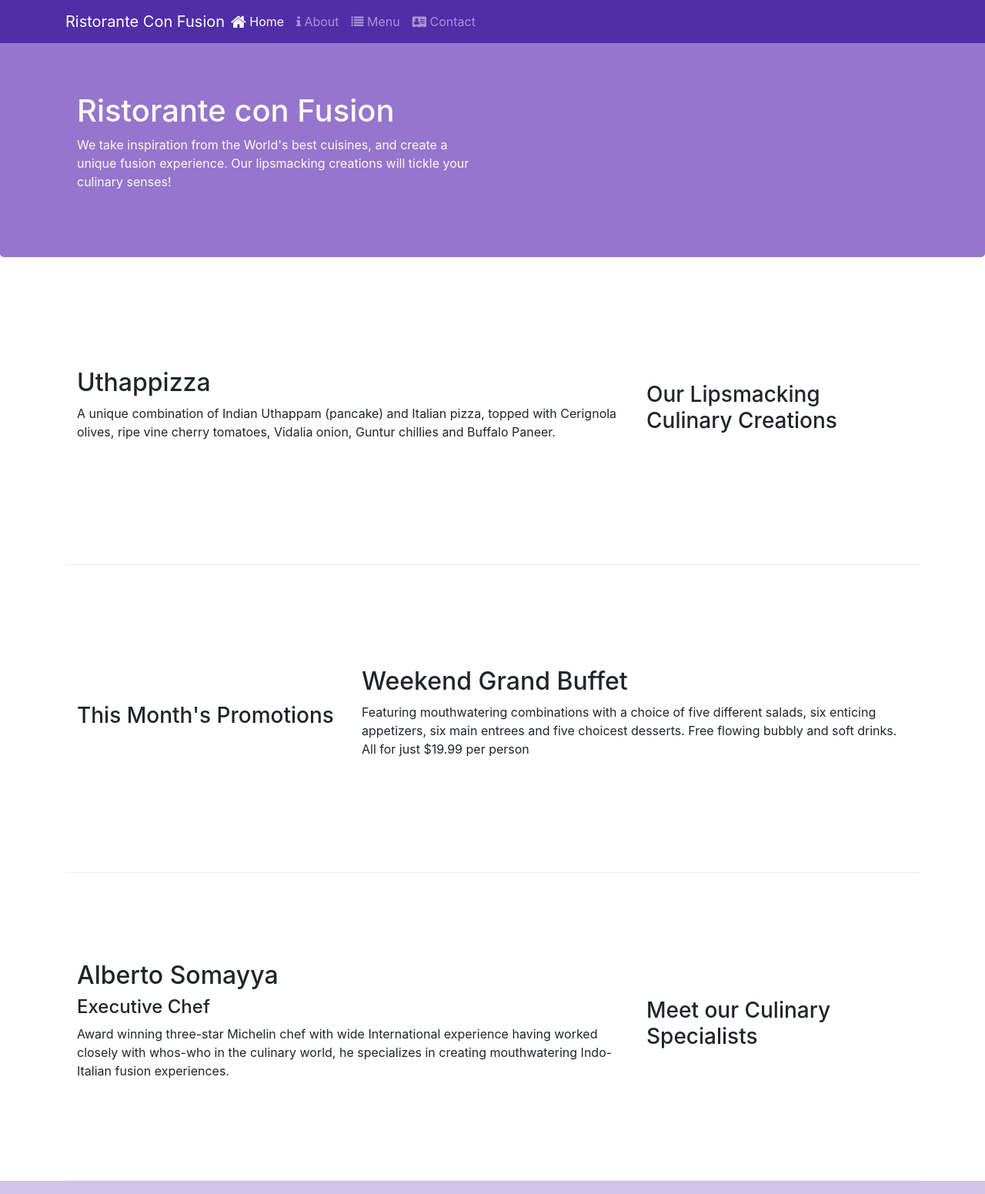
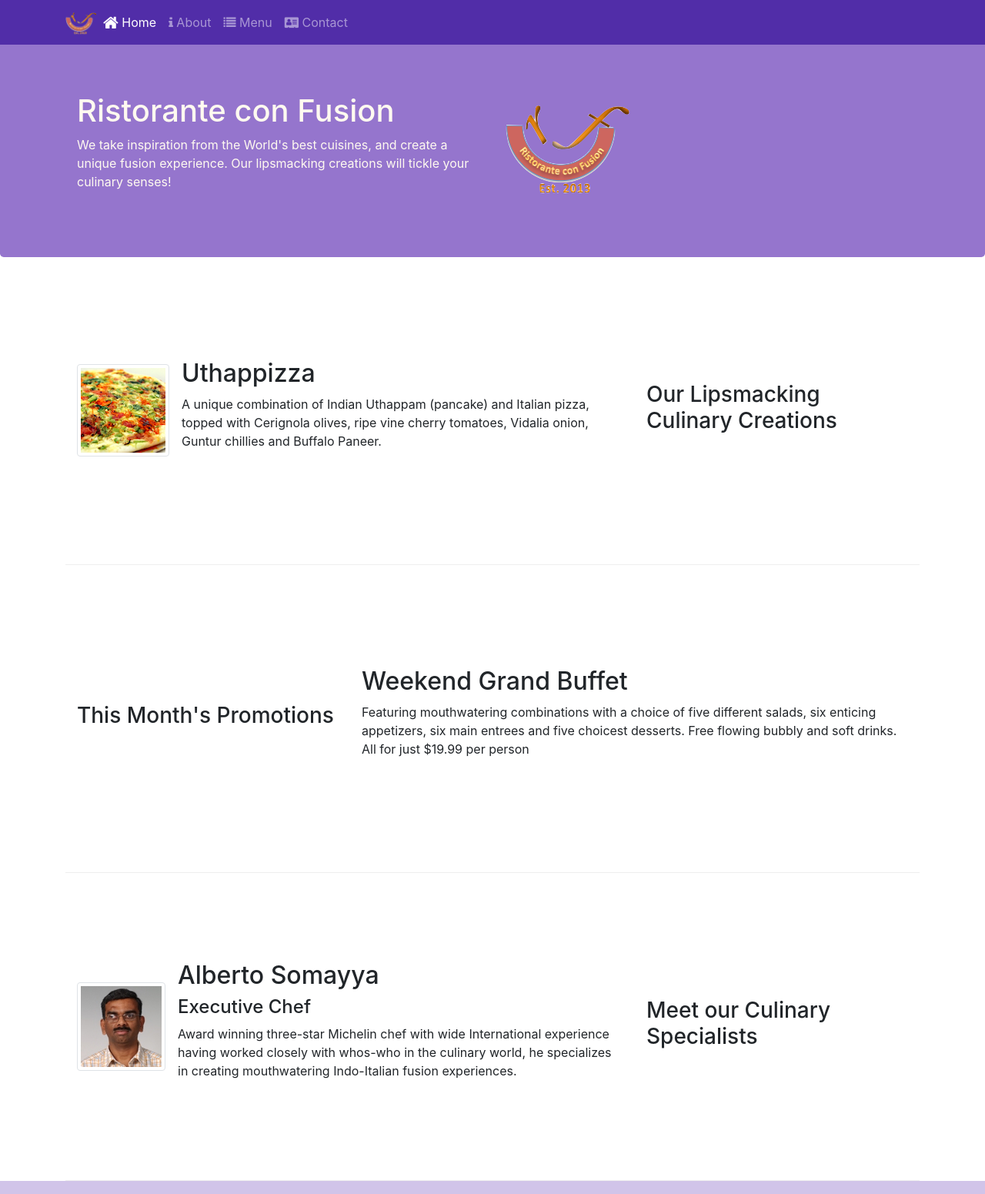
Before and after one commit to bansalc73/webDev, a website: page index.html in a window 1280 px wide. Shown: the top 1551 px of the page at 77% size. Drawn offline with nearby package versions, Linux system fonts and the light colour scheme.

Commit message:
images and media

```diff
--- a/index.html
+++ b/index.html
@@ -21,13 +21,16 @@
             <button class="navbar-toggler" type="button" data-toggle="collapse" data-target="#Navbar">
                 <span class="navbar-toggler-icon"></span>
             </button>
-            <a href="#" class="navbar-brand mr-auto">Ristorante Con Fusion</a>
+            <a href="#" class="navbar-brand mr-auto"><img src="img/logo.png" height="30" width="41"> </a>
             <div class="collapse navbar-collapse" id="Navbar">
                 <ul class="navbar-nav mr-auto">
-                <li class="nav-item active"><a href="#" class="nav-link"><span class="fa fa-home fa-lg"></span> Home</a> </li>
-                <li class="nav-item"><a href="./aboutus.html" class="nav-link"><span class="fa fa-info"></span> About</a> </li>
+                    <li class="nav-item active"><a href="#" class="nav-link"><span class="fa fa-home fa-lg"></span>
+                            Home</a> </li>
+                    <li class="nav-item"><a href="./aboutus.html" class="nav-link"><span class="fa fa-info"></span>
+                            About</a> </li>
                     <li class="nav-item"><a href="#" class="nav-link"><span class="fa fa-list"></span> Menu</a> </li>
-                <li class="nav-item"><a href="contactus.html" class="nav-link"><span class="fa fa-address-card"></span> Contact</a> </li>
+                    <li class="nav-item"><a href="contactus.html" class="nav-link"><span
+                                class="fa fa-address-card"></span> Contact</a> </li>
                 </ul>
             </div>
         </div>
@@ -38,9 +41,11 @@
             <div class="row row-header">
                 <div class="col-12 col-sm-6">
                     <h1>Ristorante con Fusion</h1>
-                    <p>We take inspiration from the World's best cuisines, and create a unique fusion experience. Our lipsmacking creations will tickle your culinary senses!</p>
+                    <p>We take inspiration from the World's best cuisines, and create a unique fusion experience. Our
+                        lipsmacking creations will tickle your culinary senses!</p>
                 </div>
-                <div class="col-12 col-sm">
+                <div class="col-12 col-sm align-self-center">
+                    <img src="img/logo.png" alt="" class="img-fluid">
                 </div>
             </div>
         </div>
@@ -52,8 +57,15 @@
                 <h3>Our Lipsmacking Culinary Creations</h3>
             </div>
             <div class="col col-sm col-md order-sm-first">
-                <h2>Uthappizza</h2>
-                <p class="d-none d-sm-block">A unique combination of Indian Uthappam (pancake) and Italian pizza, topped with Cerignola olives, ripe vine cherry tomatoes, Vidalia onion, Guntur chillies and Buffalo Paneer.</p>
+                <div class="media">
+                    <img src="img/uthappizza.png" class="d-flex mr-3 img-thumbnail align-self-center" alt="uthapizza">
+                    <div class="media-body">
+                        <h2 class="mt-0">Uthappizza</h2>
+                        <p class="d-none d-sm-block">A unique combination of Indian Uthappam (pancake) and Italian
+                            pizza, topped with Cerignola olives, ripe vine cherry tomatoes, Vidalia onion, Guntur
+                            chillies and Buffalo Paneer.</p>
+                    </div>
+                </div>
             </div>
         </div>
 
@@ -64,7 +76,9 @@
             </div>
             <div class="col col-sm col-md">
                 <h2>Weekend Grand Buffet</h2>
-                <p class="d-none d-sm-block">Featuring mouthwatering combinations with a choice of five different salads, six enticing appetizers, six main entrees and five choicest desserts. Free flowing bubbly and soft drinks. All for just $19.99 per person </p>
+                <p class="d-none d-sm-block">Featuring mouthwatering combinations with a choice of five different
+                    salads, six enticing appetizers, six main entrees and five choicest desserts. Free flowing bubbly
+                    and soft drinks. All for just $19.99 per person </p>
             </div>
         </div>
 
@@ -73,9 +87,16 @@
                 <h3>Meet our Culinary Specialists</h3>
             </div>
             <div class="col col-sm col-md order-sm-first">
-                <h2>Alberto Somayya</h2>
+                <div class="media">
+                    <img src="img/alberto.png" class="d-flex mr-3 img-thumbnail align-self-center" alt="alberto">
+                    <div class="media-body">
+                    <h2 class="mt-0">Alberto Somayya</h2>
                     <h4>Executive Chef</h4>
-                <p class="d-none d-sm-block">Award winning three-star Michelin chef with wide International experience having worked closely with whos-who in the culinary world, he specializes in creating mouthwatering Indo-Italian fusion experiences. </p>
+                    <p class="d-none d-sm-block">Award winning three-star Michelin chef with wide International experience
+                        having worked closely with whos-who in the culinary world, he specializes in creating mouthwatering
+                        Indo-Italian fusion experiences. </p>
+                    </div>
+                </div>
             </div>
         </div>
     </div>
@@ -98,19 +119,25 @@
                         121, Clear Water Bay Road<br>
                         Clear Water Bay, Kowloon<br>
                         HONG KONG<br>
-		              <i class="fa fa-phone fa-lg"></i>  +852 1234 5678<br>
-		              <i class="fa fa-fax fa-lg"></i>  +852 8765 4321<br>
-		              <i class="fa fa-envelope fa-lg"></i>  <a href="mailto:confusion@food.net">confusion@food.net</a>
+                        <i class="fa fa-phone fa-lg"></i> +852 1234 5678<br>
+                        <i class="fa fa-fax fa-lg"></i> +852 8765 4321<br>
+                        <i class="fa fa-envelope fa-lg"></i> <a href="mailto:confusion@food.net">confusion@food.net</a>
                     </address>
                 </div>
                 <div class="col-12 col-sm-4 align-self-center">
                     <div class="text-center">
-                        <a class="btn btn-social-icon btn-google" href="http://google.com/+" target="_blank"><i class="fa fa-google-plus fa-lg"></i></a>
-                        <a class="btn btn-social-icon btn-facebook" href="http://www.facebook.com/profile.php?id=" target="_blank"><i class="fa fa-facebook fa-lg"></i></a>
-                        <a class="btn btn-social-icon btn-linkedin" href="http://www.linkedin.com/in/" target="_blank"><i class="fa fa-linkedin fa-lg"></i></a>
-                        <a class="btn btn-social-icon btn-twitter" href="http://twitter.com/" target="_blank"><i class="fa fa-twitter fa-lg"></i></a>
-                        <a class="btn btn-social-icon btn-youtube" href="http://youtube.com/" target="_blank"><i class="fa fa-youtube fa-lg"></i></a>
-                        <a class="btn btn-social-icon" href="mailto:" target="_blank"><i class="fa fa-envelope-o fa-lg"></i></a>
+                        <a class="btn btn-social-icon btn-google" href="http://google.com/+" target="_blank"><i
+                                class="fa fa-google-plus fa-lg"></i></a>
+                        <a class="btn btn-social-icon btn-facebook" href="http://www.facebook.com/profile.php?id="
+                            target="_blank"><i class="fa fa-facebook fa-lg"></i></a>
+                        <a class="btn btn-social-icon btn-linkedin" href="http://www.linkedin.com/in/"
+                            target="_blank"><i class="fa fa-linkedin fa-lg"></i></a>
+                        <a class="btn btn-social-icon btn-twitter" href="http://twitter.com/" target="_blank"><i
+                                class="fa fa-twitter fa-lg"></i></a>
+                        <a class="btn btn-social-icon btn-youtube" href="http://youtube.com/" target="_blank"><i
+                                class="fa fa-youtube fa-lg"></i></a>
+                        <a class="btn btn-social-icon" href="mailto:" target="_blank"><i
+                                class="fa fa-envelope-o fa-lg"></i></a>
                     </div>
                 </div>
             </div>
```
Also changed, not shown: aboutus.html (+3 -2 lines), contactus.html (+3 -2 lines), Assignment-1/ExtraSmallScreen.png (deleted), Assignment-1/Full_screen.png (deleted), img/alberto.png (added), img/buffet.png (added), img/logo.png (added), img/uthappizza.png (added), 2 other files. Lines whose indentation alone changed are shown as unchanged.
